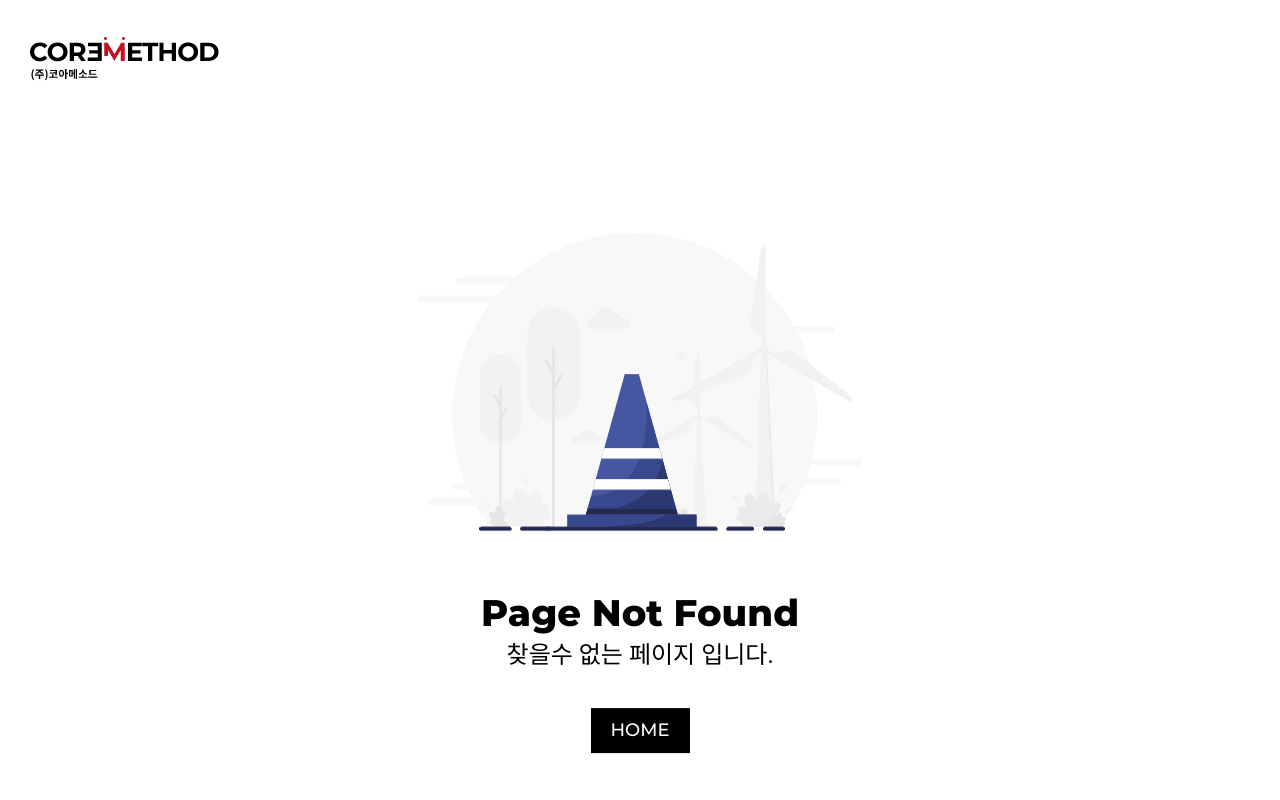
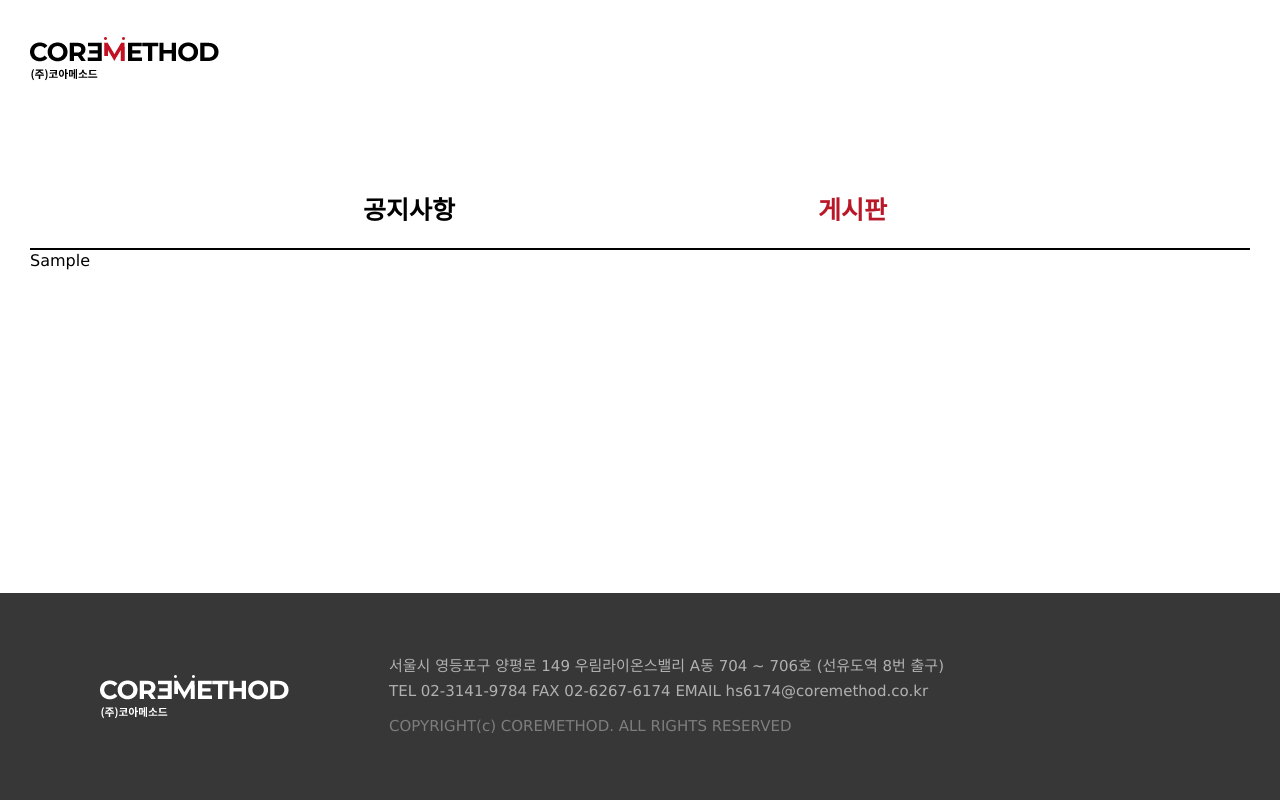
Before and after one commit to hi-aa/vue3-test, a Vue app: page /board/sample in a window 1280 px wide. Before the commit this address had no page. Shown: the top 800 px of the page. Built offline with nearby package versions, Linux system fonts and the light colour scheme; a web font is replaced by a local one.

Commit message:
소스 정리

```diff
--- a/src/components/board/ThePagination.vue
+++ b/src/components/board/ThePagination.vue
@@ -2,7 +2,8 @@
 	<div class="pagination">
 		<i
 			class="fa-solid fa-chevron-left"
-			@click="props.nowPage > 1 ? changePage(props.nowPage - 1) : ''"
+			:class="checkAcitveBeforeArrow() ? '' : 'disabled'"
+			@click="checkAcitveBeforeArrow() ? changePage(props.nowPage - 1) : ''"
 		>
 		</i>
 		<ol id="numbers">
@@ -18,19 +19,11 @@
 		</ol>
 		<i
 			class="fa-solid fa-chevron-right"
-			@click="props.nowPage < totalPage ? changePage(props.nowPage + 1) : ''"
+			:class="checkActiveAfterArrow() ? '' : 'disabled'"
+			@click="checkActiveAfterArrow() ? changePage(props.nowPage + 1) : ''"
 		>
 		</i>
-
 		<div class="bcb-wrap">
-			<!-- <p class="breadcrumb">{{ rowValue }}</p>
-			<div class="snb-sbox">
-				<ul class="slide-wrap">
-					<li @click="clickSelect($event)">5</li>
-					<li @click="clickSelect($event)">10</li>
-					<li @click="clickSelect($event)">15</li>
-				</ul>
-			</div> -->
 			<select v-model="rowCount" @change="changeRowCount(rowCount)">
 				<option value="5">5</option>
 				<option value="10">10</option>
@@ -39,29 +32,31 @@
 		</div>
 	</div>
 	<div>Total: {{ props.totalCount }}</div>
+	<!-- <div>nowPage: {{ props.nowPage }}</div>
+	<div>rowCount: {{ rowCount }}</div> -->
 </template>
 
 <script setup>
 import { ref, computed } from 'vue';
 
 const props = defineProps({
-	totalCount: { type: Number, default: 0 },
-	nowPage: { type: Number, default: 1 },
-	// rowCount: { type: Number, default: 10 },
-	pageBarCount: { type: Number, default: 5 },
+	totalCount: { type: Number, default: 0 }, // 총 목록 수
+	nowPage: { type: Number, default: 1 }, // 현재 페이지
+	// rowCount: { type: Number, default: 10 }, // 한 페이지에 표시할 목록 수
+	pageBarCount: { type: Number, default: 5 }, // 페이지 버튼 표시 수
 });
 const emit = defineEmits(['changePage', 'changeRowCount']);
+
 const rowCount = ref(5);
 const totalPage = computed(() => {
 	return Math.max(Math.round(props.totalCount / rowCount.value), 1);
 });
 
+// 숫자 page 목록
 const pageList = computed(() => {
-	// page 버튼 목록
 	let pageCount = Math.min(props.pageBarCount, totalPage.value);
 	let start = props.nowPage - Math.ceil((pageCount - 1) / 2);
 	let end = props.nowPage + Math.ceil((pageCount - 1) / 2);
-	// console.log({ start, end });
 
 	if (totalPage.value < end) {
 		let gap = end - totalPage.value;
@@ -75,6 +70,15 @@ const pageList = computed(() => {
 	// console.log({ start, end });
 	return Array.from({ length: end - start + 1 }, (_, i) => i + start);
 });
+
+/** < 버튼 활성화 체크 */
+const checkAcitveBeforeArrow = () => {
+	return props.nowPage > 1;
+};
+/** > 버튼 활성화 체크 */
+const checkActiveAfterArrow = () => {
+	return props.nowPage < totalPage.value;
+};
 
 const changePage = (page = 1) => {
 	emit('changePage', page);
@@ -97,6 +101,11 @@ const changeRowCount = count => {
 	font-size: 20px;
 	color: rgb(90, 90, 90);
 	padding: 5px 15px;
+	cursor: pointer;
+}
+.pagination i.disabled {
+	color: #ccc;
+	cursor: default;
 }
 .pagination ol#numbers {
 	display: flex;
--- a/src/router/index.js
+++ b/src/router/index.js
@@ -1,12 +1,16 @@
 import { createRouter, createWebHistory } from 'vue-router';
+// 공통
 import HomeView from '../views/HomeView.vue';
 import NotFound from '@/components/error/NotFound.vue';
+// 게시판 공통
 import BoardView from '@/views/board/BoardView.vue';
-
+// 공지사항
 import NoticeList from '@/views/board/NoticeListView.vue';
 import NoticeDetail from '@/views/board/NoticeDetailView.vue';
 import NoticeEdit from '@/views/board/NoticeEditView.vue';
 import NoticeCreate from '@/views/board/NoticeCreateView.vue';
+// 게시판
+import SampleBoard from '@/views/board/SampleBoard.vue';
 
 const router = createRouter({
 	history: createWebHistory(import.meta.env.BASE_URL),
@@ -47,6 +51,11 @@ const router = createRouter({
 					name: 'NoticeCreate',
 					component: NoticeCreate,
 				},
+				{
+					path: 'sample',
+					name: 'SampleBoard',
+					component: SampleBoard,
+				},
 			],
 		},
 	],
--- a/src/views/board/BoardView.vue
+++ b/src/views/board/BoardView.vue
@@ -11,10 +11,21 @@
 						class="list"
 						:class="$route.path.indexOf(href) === 0 ? 'active' : ''"
 					>
-						<a class="nav-link" :href="href"> 공지사항 </a>
+						<a class="nav-link" :href="href">공지사항</a>
 					</li>
 				</RouterLink>
-				<li class="list">게시판</li>
+				<RouterLink
+					:to="{ name: 'SampleBoard', replace: true }"
+					custom
+					v-slot="{ href }"
+				>
+					<li
+						class="list"
+						:class="$route.path.indexOf(href) === 0 ? 'active' : ''"
+					>
+						<a class="nav-link" :href="href">게시판</a>
+					</li>
+				</RouterLink>
 			</ul>
 		</div>
 		<Suspense>
--- a/src/views/board/NoticeListView.vue
+++ b/src/views/board/NoticeListView.vue
@@ -90,5 +90,6 @@ const changePage = page => {
 
 const changeRowCount = count => {
 	rowCount.value = count;
+	changePage(1);
 };
 </script>
--- /dev/null
+++ b/src/views/board/SampleBoard.vue
@@ -0,0 +1,7 @@
+<template>
+	<div>Sample</div>
+</template>
+
+<script setup></script>
+
+<style lang="scss" scoped></style>
```
